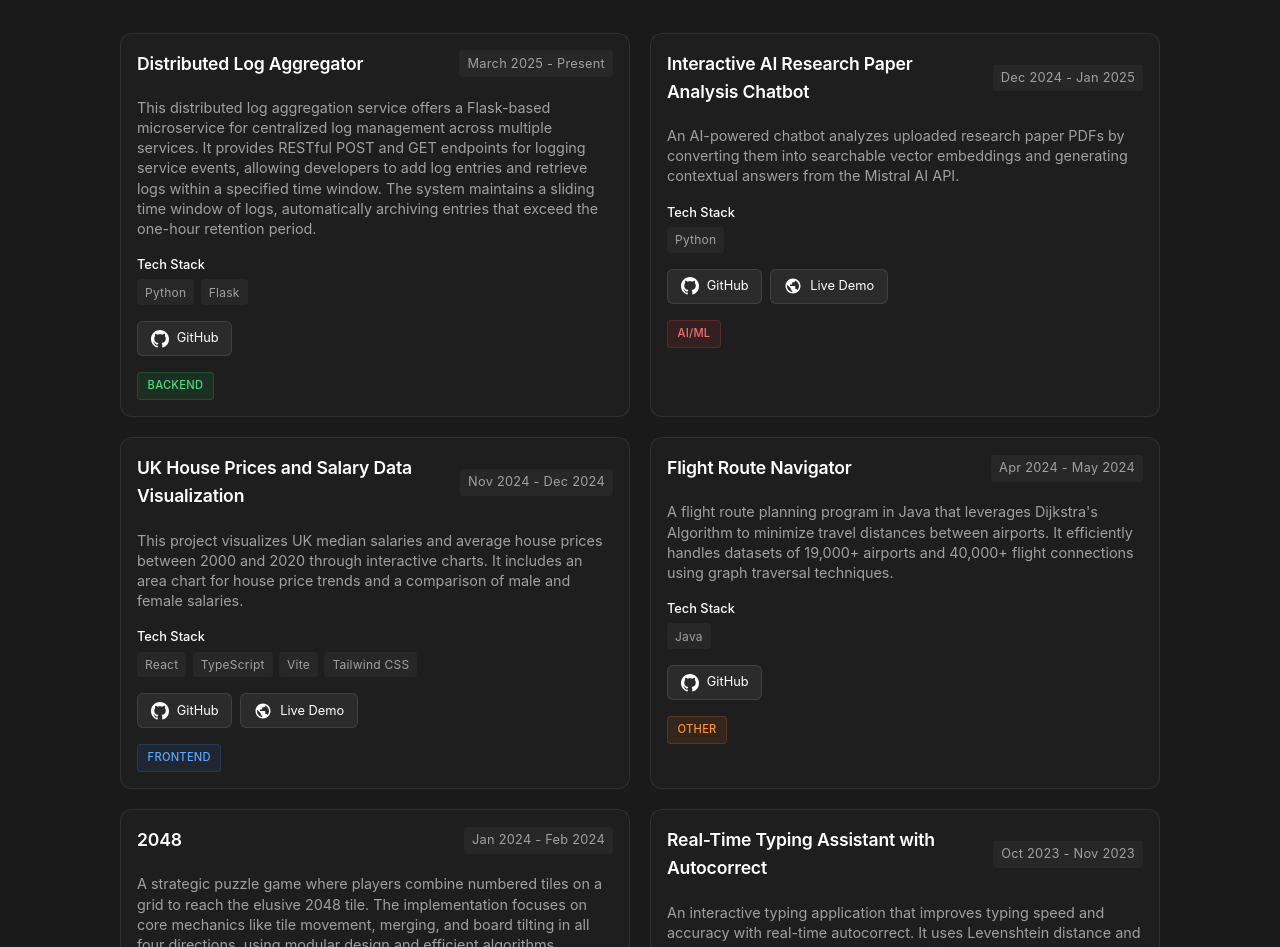
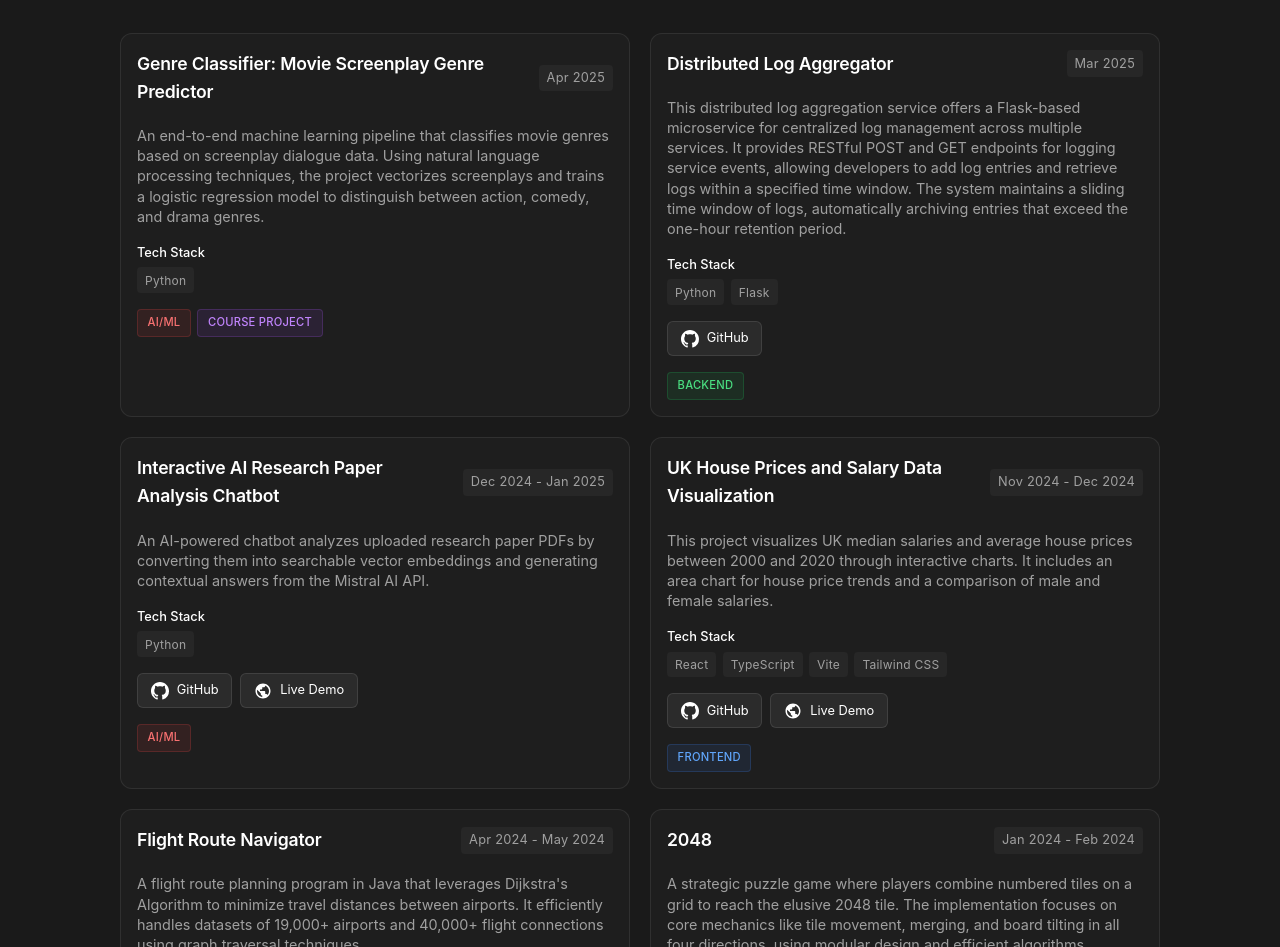
Before and after one commit to amandipd/Personal_Website, a React (Create React App) app in the folder app/: page /projects in a window 1280 px wide. Shown: the part 325-1272 px from the top of the page. Built offline with nearby package versions, Linux system fonts and the light colour scheme.

Commit message:
add ml project

```diff
--- a/app/src/pages/Projects.jsx
+++ b/app/src/pages/Projects.jsx
@@ -40,6 +40,25 @@ const Projects = () => {
     },
 
     {
+      title: "Genre Classifier: Movie Screenplay Genre Predictor",
+      description:
+        "An end-to-end machine learning pipeline that classifies movie genres based on screenplay dialogue data. " +
+        "Using natural language processing techniques, the project vectorizes screenplays and trains a logistic regression model " +
+        "to distinguish between action, comedy, and drama genres.",
+      tags: ["AI/ML", "Course Project"],
+      languages: ["Python"],
+      timeframe: "Apr 2025"
+    },
+
+    {
+      title: "2048",
+      description: "A strategic puzzle game where players combine numbered tiles on a grid to reach the elusive 2048 tile. The implementation focuses on core mechanics like tile movement, merging, and board tilting in all four directions, using modular design and efficient algorithms.",
+      tags: ["Course Project"],
+      languages: ["Java"],
+      timeframe: "Jan 2024 - Feb 2024"
+    },
+
+    {
       title: "UK House Prices and Salary Data Visualization",
       description: "This project visualizes UK median salaries and average house prices between 2000 and 2020 through interactive charts. It includes an area chart for house price trends and a comparison of male and female salaries.",
       tags: ["Frontend"],
@@ -64,7 +83,7 @@ const Projects = () => {
       tags: ["Backend"],
       githubUrl: "https://github.com/amandipd/Distributed-Log-Aggregate",
       languages: ["Python", "Flask"],
-      timeframe: "March 2025 - Present"
+      timeframe: "Mar 2025"
     },
 
   ];
```
